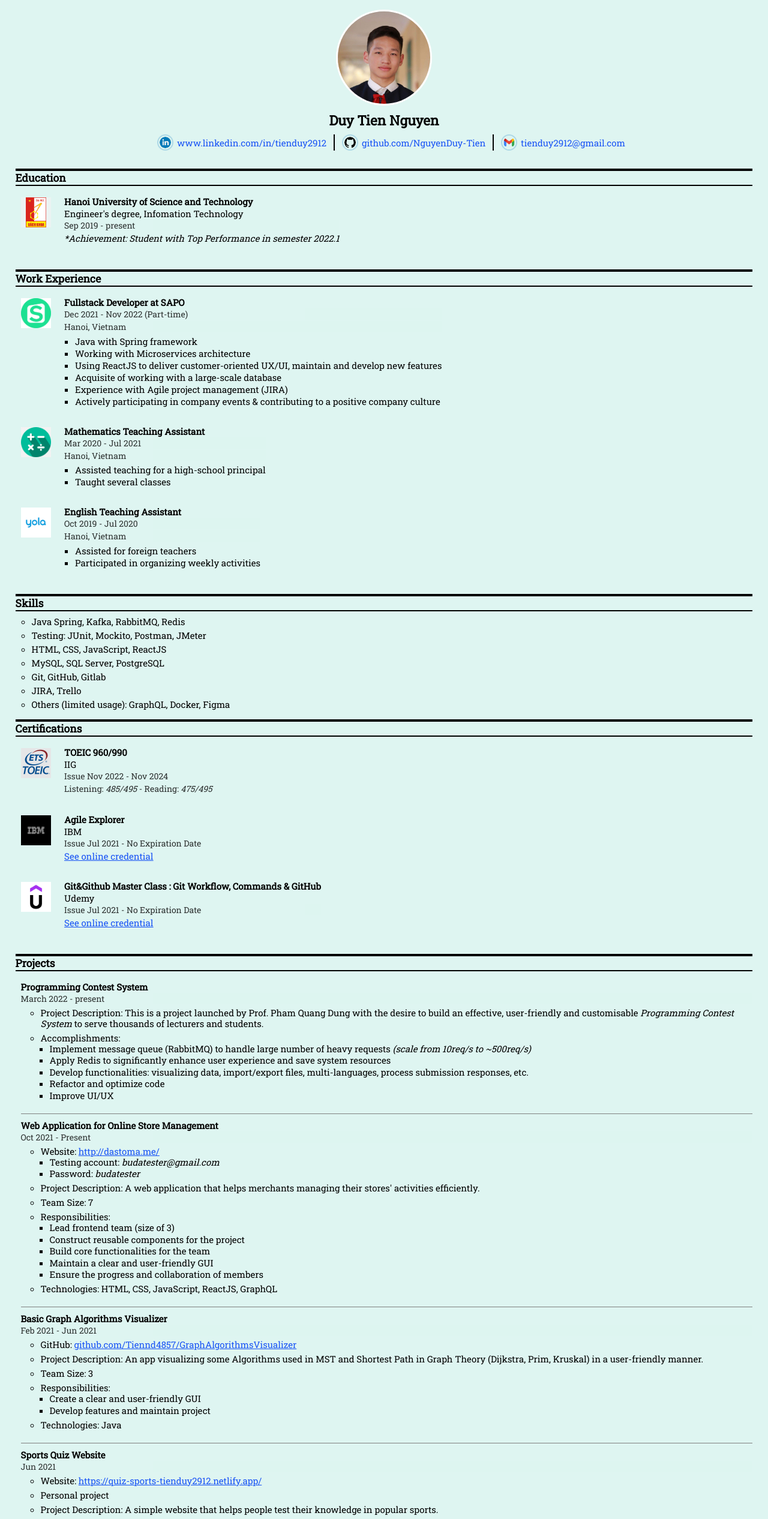
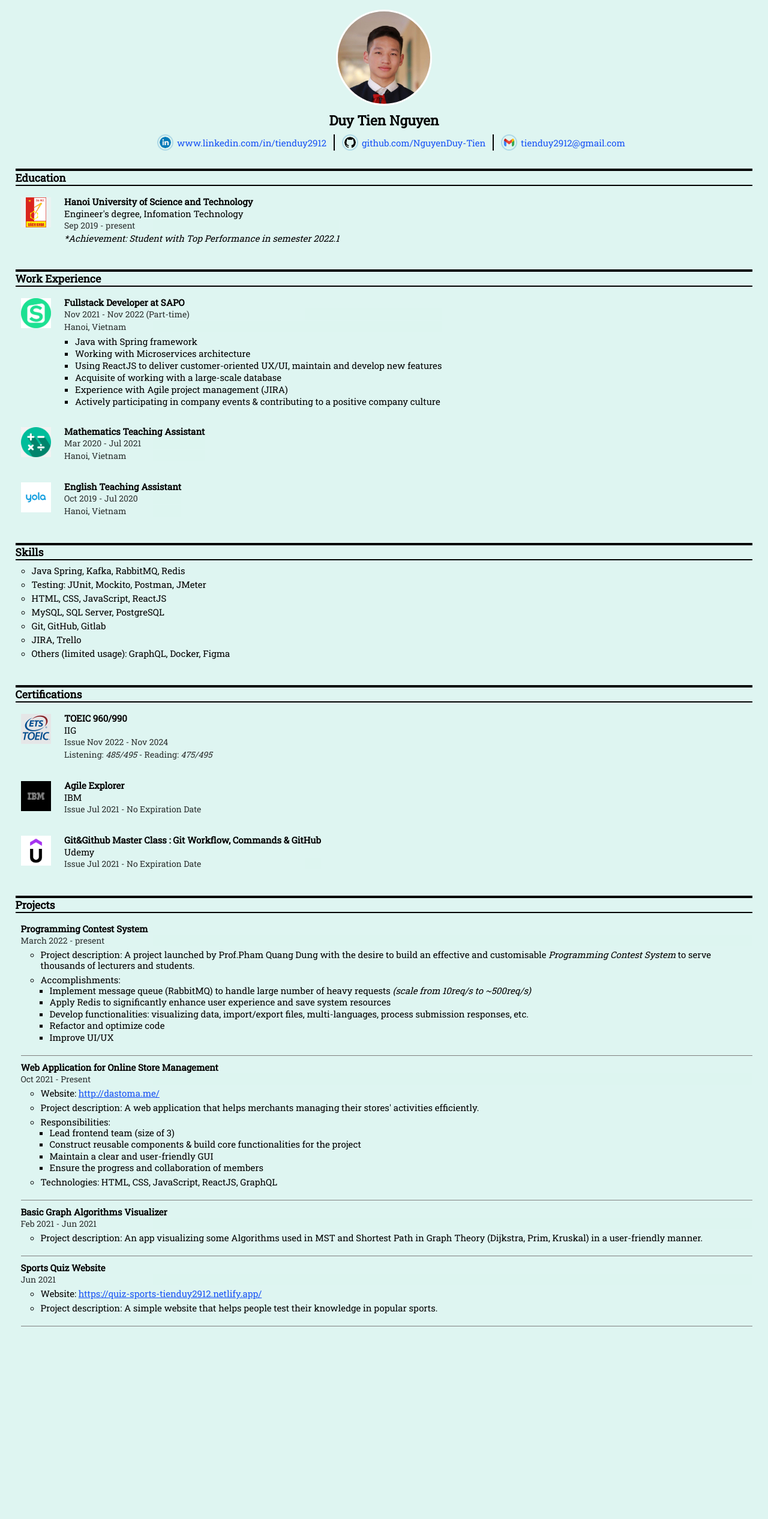
Before and after one commit to NguyenDuy-Tien/NguyenDuy-Tien.github.io, a plain HTML site: page index-short.html in a window 1280 px wide. Shown: the top 2532 px of the page at 60% size. After the commit the page ends 2263 px from the top, so only its background shows below. Drawn offline with Linux system fonts and the light colour scheme.

Commit message:
update CV

```diff
--- a/index.html
+++ b/index-short.html
@@ -77,7 +77,7 @@
           </div>
           <div class="detail">
             <h4>Fullstack Developer at SAPO</h4>
-            <p class="time">Dec 2021 - Nov 2022 (Part-time)</p>
+            <p class="time">Nov 2021 - Nov 2022 (Part-time)</p>
             <p class="location">Hanoi, Vietnam</p>
             <ul class="job-description">
               <li>Java with Spring framework</li>
@@ -101,10 +101,10 @@
             <h4>Mathematics Teaching Assistant</h4>
             <p class="time">Mar 2020 - Jul 2021</p>
             <p class="location">Hanoi, Vietnam</p>
-            <ul class="job-description">
+            <!-- <ul class="job-description">
               <li>Assisted teaching for a high-school principal</li>
               <li>Taught several classes</li>
-            </ul>
+            </ul> -->
           </div>
         </li>
         <li class="detail-container">
@@ -119,15 +119,15 @@
             <h4>English Teaching Assistant</h4>
             <p class="time">Oct 2019 - Jul 2020</p>
             <p class="location">Hanoi, Vietnam</p>
-            <ul class="job-description">
+            <!-- <ul class="job-description">
               <li>Assisted for foreign teachers</li>
               <li>Participated in organizing weekly activities</li>
-            </ul>
+            </ul> -->
           </div>
         </li>
       </ul>
     </div>
-    <div class="skills part">
+    <div class="skills part" style="margin-bottom: 28px">
       <h3>Skills</h3>
       <ul class="part-info">
         <li>Java Spring, Kafka, RabbitMQ, Redis</li>
@@ -175,12 +175,12 @@
             <h4>Agile Explorer</h4>
             <p>IBM</p>
             <p class="time">Issue Jul 2021 - No Expiration Date</p>
-            <p class="credential">
+            <!-- <p class="credential">
               <a
                 href="https://www.credly.com/badges/c1005885-e5e8-4a02-8e2d-ef5c0b2dc3e9"
                 >See online credential</a
               >
-            </p>
+            </p> -->
           </div>
         </li>
         <li class="detail-container">
@@ -195,12 +195,12 @@
             <h4>Git&Github Master Class : Git Workflow, Commands & GitHub</h4>
             <p>Udemy</p>
             <p class="time">Issue Jul 2021 - No Expiration Date</p>
-            <p class="credential">
+            <!-- <p class="credential">
               <a
                 href="https://www.udemy.com/certificate/UC-84f39a20-ee73-4920-a577-3fc05a214723/"
                 >See online credential</a
               >
-            </p>
+            </p> -->
           </div>
         </li>
       </ul>
@@ -213,8 +213,8 @@
           <p class="time">March 2022 - present</p>
           <ul class="project-description">
             <li>
-              Project Description: This is a project launched by Prof. Pham Quang Dung with the
-              desire to build an effective, user-friendly and customisable <em>Programming Contest System</em> to
+              Project description: A project launched by Prof.Pham Quang Dung with the
+              desire to build an effective and customisable <em>Programming Contest System</em> to
               serve thousands of lecturers and students.
             </li>
             <li>
@@ -236,22 +236,22 @@
             <li>
               Website:
               <a href="http://dastoma.me/">http://dastoma.me/</a>
-              <ul class="second-level-list">
+              <!-- <ul class="second-level-list">
                 <li>Testing account: <em>budatester@gmail.com</em></li>
                 <li>Password: <em> budatester</em></li>
-              </ul>
+              </ul> -->
             </li>
             <li>
-              Project Description: <em></em> A web application that helps
+              Project description: <em></em> A web application that helps
               merchants managing their stores' activities efficiently.
             </li>
-            <li>Team Size: 7</li>
+            <!-- <li>Team Size: 7</li> -->
             <li>
               Responsibilities:
               <ul class="project-responsibilities second-level-list">
                 <li>Lead frontend team (size of 3)</li>
-                <li>Construct reusable components for the project</li>
-                <li>Build core functionalities for the team</li>
+                <li>Construct reusable components & build core functionalities for the project</li>
+                <!-- <li>Build core functionalities for the team</li> -->
                 <li>Maintain a clear and user-friendly GUI</li>
                 <li>Ensure the progress and collaboration of members</li>
               </ul>
@@ -263,18 +263,18 @@
           <h4>Basic Graph Algorithms Visualizer</h4>
           <p class="time">Feb 2021 - Jun 2021</p>
           <ul class="project-description">
-            <li>
+            <!-- <li>
               GitHub:
               <a href="https://github.com/Tiennd4857/GraphAlgorithmsVisualizer"
                 >github.com/Tiennd4857/GraphAlgorithmsVisualizer</a
               >
-            </li>
+            </li> -->
             <li>
-              Project Description: <em></em> An app visualizing some Algorithms
+              Project description: <em></em> An app visualizing some Algorithms
               used in MST and Shortest Path in Graph Theory (Dijkstra, Prim,
               Kruskal) in a user-friendly manner.
             </li>
-            <li>Team Size: 3</li>
+            <!-- <li>Team Size: 3</li>
             <li>
               Responsibilities:
               <ul class="project-responsibilities second-level-list">
@@ -282,7 +282,7 @@
                 <li>Develop features and maintain project</li>
               </ul>
             </li>
-            <li>Technologies: Java</li>
+            <li>Technologies: Java</li> -->
           </ul>
         </li>
         <li class="project">
@@ -295,11 +295,11 @@
                 >https://quiz-sports-tienduy2912.netlify.app/</a
               >
             </li>
-            <li>Personal project</li>
+            <!-- <li>Personal project</li> -->
             <li>
-              Project Description: <em></em> A simple website that helps people test
+              Project description: <em></em> A simple website that helps people test
               their knowledge in popular sports.
-            </li>
+            <!-- </li>
             <li>
               Accomplishments:
               <ul class="project-accomplishments second-level-list">
@@ -308,7 +308,7 @@
               </ul>
             </li>
             <li>Technologies: HTML, CSS, JavaScript</li>
-          </ul>
+          </ul> -->
         </li>
       </ul>
     </div>
```
